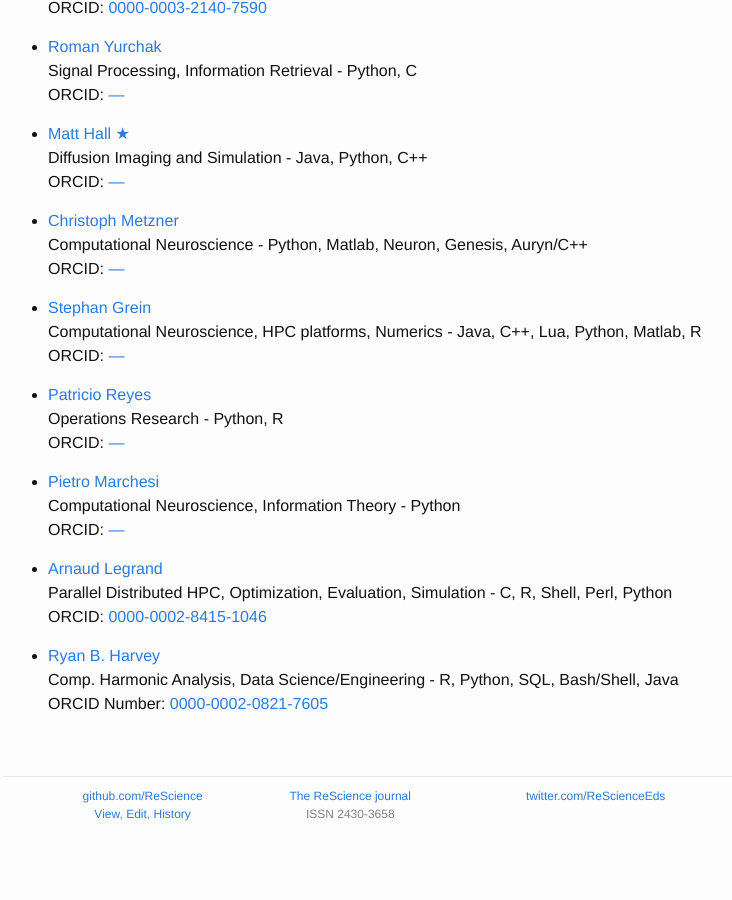
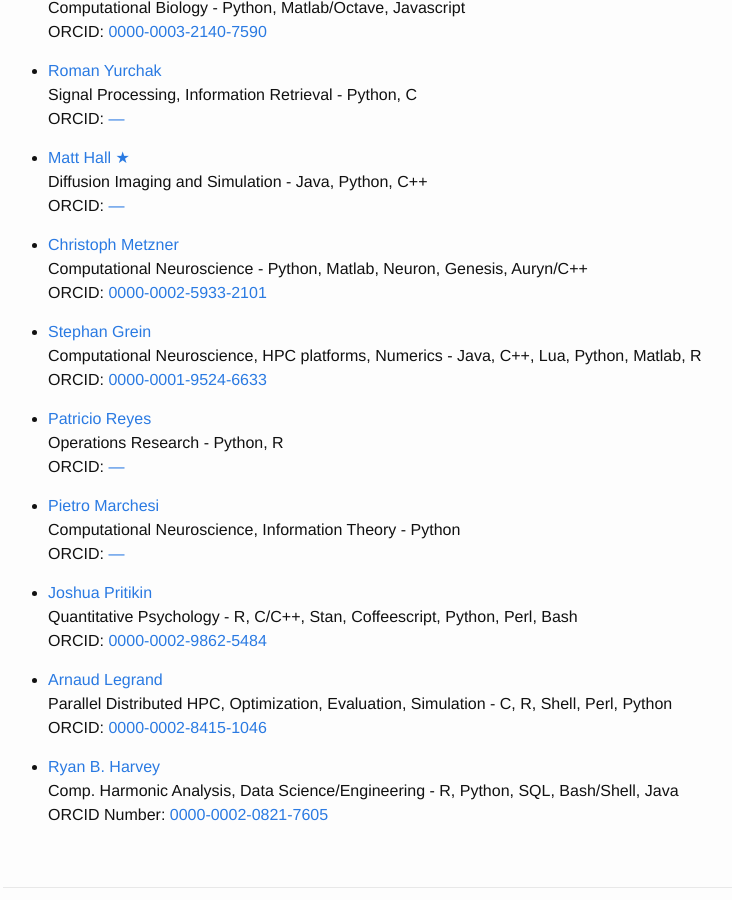
Before and after one commit to ReScience/rescience.github.io, a Jekyll site: the page built from 04-board.md, in a window 1280 px wide and 900 px high, scrolled down 6229 px. Shown: the whole window, without its empty margins (252-984 px from the left). Built offline with Jekyll 4.4.1, drawn with Linux system fonts in a browser that asks for light colours; our own code applies the rules of GitHub Pages for plain Markdown files; before the commit the page ends 7092 px from its top, so only the background shows below that; some of the changed text lies outside the part shown.

Commit message:
Updated ORCID numbers

```diff
--- a/04-board.md
+++ b/04-board.md
@@ -80,6 +80,8 @@
 * [Mehdi Khamassi](https://github.com/MehdiKhamassi)
   [★](https://github.com/ReScience/ReScience-submission/pull/3)
   Computational Neuroscience, Robotics - Python, C/C++, Matlab
+  ORCID: [0000-0002-2515-1046](http://orcid.org/0000-0002-2515-1046)
+
 
 * [Cyrille Rossant](https://github.com/rossant)
   [★](https://github.com/ReScience/ReScience-submission/pull/18)
@@ -184,7 +186,7 @@
 
 * [Simon van Heeringen](https://github.com/simonvh)
   Computational Biology, Epigenomics, Regulatory Motif Analysis - Python
-  ORCID: [---](http://orcid.org/)
+  ORCID: [0000-0002-0411-3219](http://orcid.org/0000-0002-0411-3219)
 
 * [Dominique Geffroy](https://github.com/dombrno)
   Condensed Matter Physics, Financial Derivatives - Python, C++
@@ -226,7 +228,7 @@
 
 * [Almar Klein](http://github.com/almarklein)
   (Medical) Image Processing - Python
-  ORCID: [---](http://orcid.org/)
+  ORCID: [0000-0002-9978-2780](http://orcid.org/0000-0002-9978-2780)
 
 * [Tarandeep Singh Kalra](https://github.com/tarankalra)
   Computational Fluid Dynamics, Applied Aerodynamics, Ocean Modeling - Fortran, Python, C
@@ -314,11 +316,11 @@
 
 * [Christoph Metzner](https://github.com/ChristophMetzner)
   Computational Neuroscience - Python, Matlab, Neuron, Genesis, Auryn/C++
-  ORCID: [---](http://orcid.org/)
+  ORCID: [0000-0002-5933-2101](http://orcid.org/0000-0002-5933-2101)
 
 * [Stephan Grein](https://github.com/stephanmg)
   Computational Neuroscience, HPC platforms, Numerics - Java, C++, Lua, Python, Matlab, R
-  ORCID: [---](http://orcid.org/)
+  ORCID: [0000-0001-9524-6633](http://orcid.org/0000-0001-9524-6633)
 
 * [Patricio Reyes](https://github.com/pareyesv)
   Operations Research - Python, R
@@ -328,6 +330,10 @@
   Computational Neuroscience, Information Theory - Python
   ORCID: [---](http://orcid.org/)
 
+* [Joshua Pritikin](https://github.com/jpritikin)
+  Quantitative Psychology - R, C/C++, Stan, Coffeescript, Python, Perl, Bash
+  ORCID: [0000-0002-9862-5484](http://orcid.org/0000-0002-9862-5484)
+
 * [Arnaud Legrand](https://github.com/alegrand/)
   Parallel Distributed HPC, Optimization, Evaluation, Simulation - C, R, Shell, Perl, Python
   ORCID: [0000-0002-8415-1046](http://orcid.org/0000-0002-8415-1046)
```
